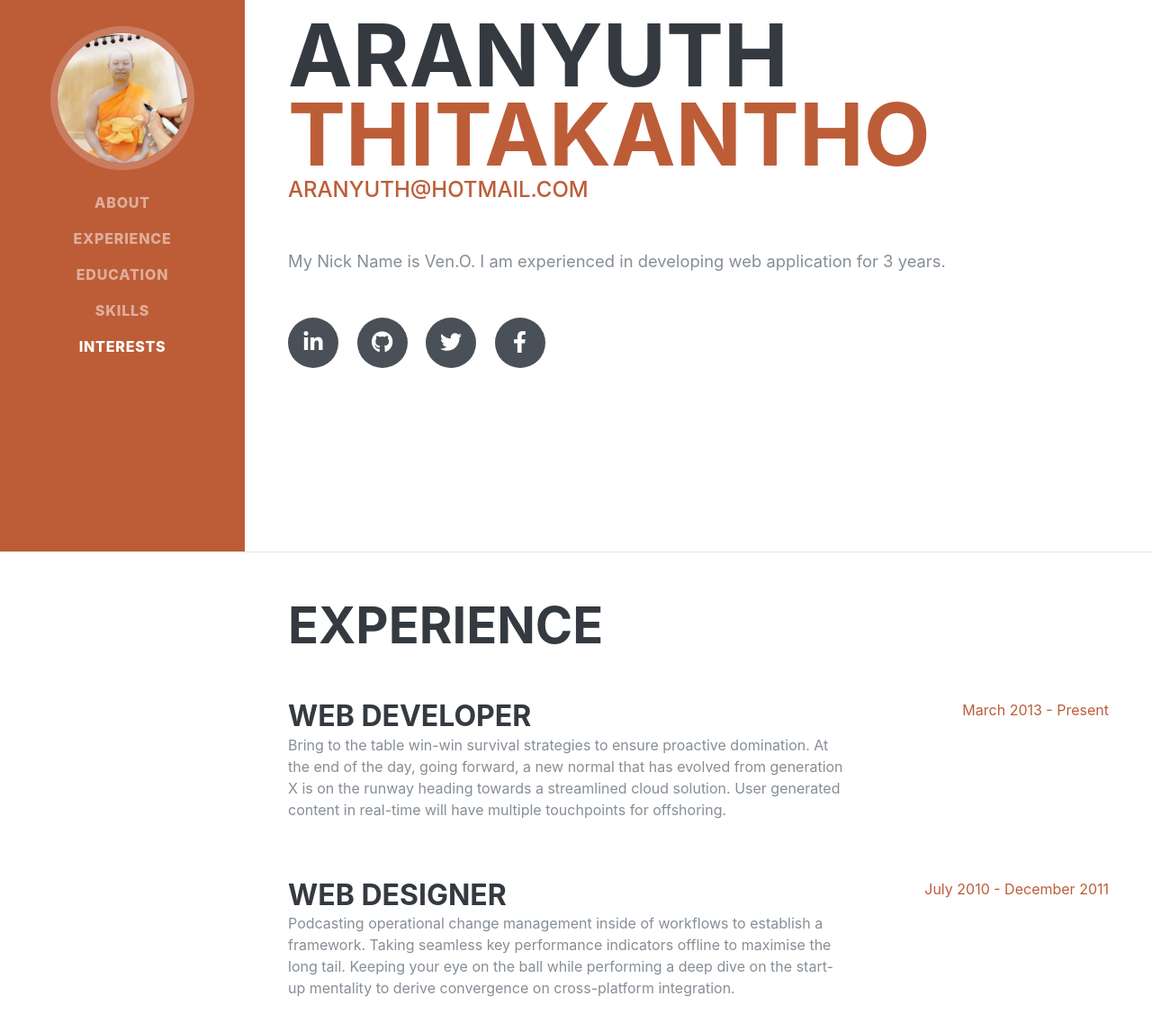
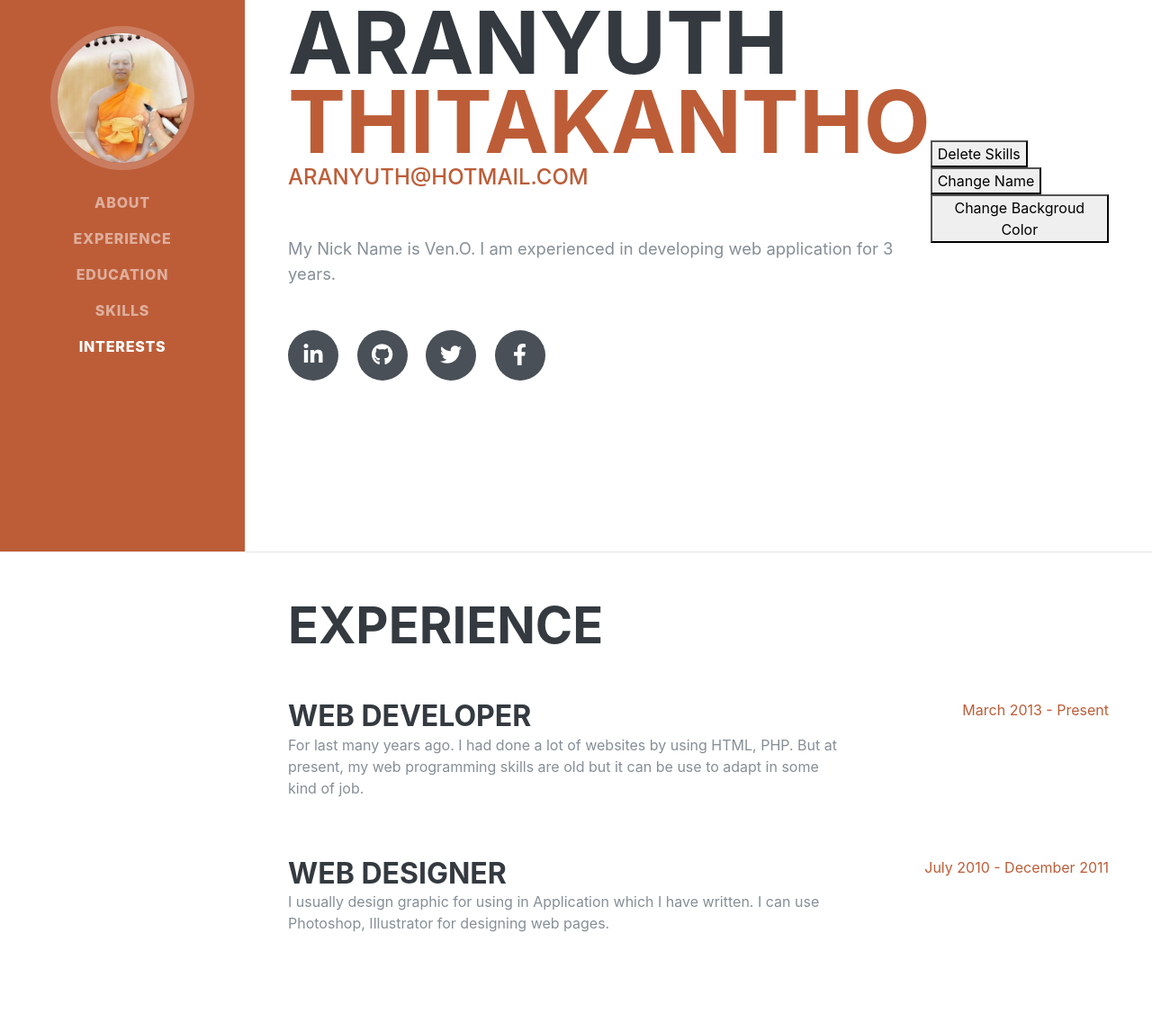
Before and after one commit to aranyuth/resume, a plain HTML site: page index.html in a window 1280 px wide. Shown: the part 187-1334 px from the top of the page at 90% size. Drawn offline with Linux system fonts and the light colour scheme; a web font is replaced by a local one.

Commit message:
3. Dynamic Resume Page

```diff
--- a/index.html
+++ b/index.html
@@ -25,6 +25,13 @@
 
 		<!-- Custom styles for this template -->
 		<link href="css/resume.min.css" rel="stylesheet" />
+
+		<style>
+			body {
+				background-color: white;
+			}
+		</style>
+		<script type="text/javascript" src="js/change_resume.js"></script>
 	</head>
 
 	<body id="page-top">
@@ -86,7 +93,7 @@
 				id="about"
 			>
 				<div class="w-100">
-					<h1 class="mb-0">
+					<h1 id="myname" class="mb-0">
 						Aranyuth
 						<span class="text-primary">Thitakantho</span> <br />
 					</h1>
@@ -97,6 +104,7 @@
 						My Nick Name is Ven.O. I am experienced in developing web
 						application for 3 years.
 					</p>
+
 					<div class="social-icons">
 						<a href="#">
 							<i class="fab fa-linkedin-in"></i>
@@ -111,6 +119,19 @@
 							<i class="fab fa-facebook-f"></i>
 						</a>
 					</div>
+				</div>
+				<div>
+					<button onclick="document.getElementById('skills').remove()">
+						Delete Skills
+					</button>
+					<button
+						onclick="document.getElementById('myname').innerHTML = 'Nattapon Nitti'"
+					>
+						Change Name
+					</button>
+					<button onclick="document.body.style.backgroundColor = '#b3ffd9'">
+						Change Backgroud Color
+					</button>
 				</div>
 			</section>
 
@@ -129,12 +150,9 @@
 						<div class="resume-content">
 							<h3 class="mb-0">Web Developer</h3>
 							<p>
-								Bring to the table win-win survival strategies to ensure
-								proactive domination. At the end of the day, going forward, a
-								new normal that has evolved from generation X is on the runway
-								heading towards a streamlined cloud solution. User generated
-								content in real-time will have multiple touchpoints for
-								offshoring.
+								For last many years ago. I had done a lot of websites by using
+								HTML, PHP. But at present, my web programming skills are old but
+								it can be use to adapt in some kind of job.
 							</p>
 						</div>
 						<div class="resume-date text-md-right">
@@ -148,11 +166,9 @@
 						<div class="resume-content">
 							<h3 class="mb-0">Web Designer</h3>
 							<p>
-								Podcasting operational change management inside of workflows to
-								establish a framework. Taking seamless key performance
-								indicators offline to maximise the long tail. Keeping your eye
-								on the ball while performing a deep dive on the start-up
-								mentality to derive convergence on cross-platform integration.
+								I usually design graphic for using in Application which I have
+								written. I can use Photoshop, Illustrator for designing web
+								pages.
 							</p>
 						</div>
 						<div class="resume-date text-md-right">
--- /dev/null
+++ b/js/change_resume.js
@@ -0,0 +1,3 @@
+function changeResume() {
+    let
+}
```
